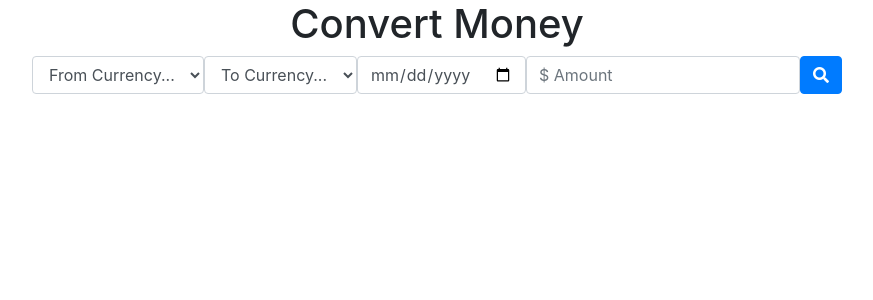
After one commit to Gnikangel/alexander, a Flask app: page /convert in a window 1280 px wide. The commit adds this page. Shown: the top 300 px of the page, without its empty margins (203-1076 px from the left). Run offline with Flask 2, Linux system fonts and the light colour scheme; data that the repository does not hold is empty; some libraries are stand-ins or nearby versions.

Commit message:
Feat: Add methods to consult rates and convert money

```diff
--- a/app.py
+++ b/app.py
@@ -2,6 +2,7 @@ import os
 
 from flask import Flask, render_template, request
 from flask_sqlalchemy import SQLAlchemy
+import json
 
 try:
     app = Flask(__name__)
@@ -16,23 +17,56 @@ from api import currency_app
 from models import currency, currency_rate
 
 
+@app.route("/")
+def home():
+    return render_template("index.html")
+
+
+def process_fetch_rate(iso_from, iso_to, date):
+    # crear la logica de este query en el model
+    rate_obj = currency_rate.CurrencyRate.find_rate(
+        iso_from, iso_to, date)
+
+    if(rate_obj is None):
+        rate = currency_app.fetch_web_currency_rate(iso_from, iso_to, date)
+        rate_obj = currency_rate.CurrencyRate.insert_new_convertion_rate(
+            iso_to, iso_from, rate, date)
+
+    return rate_obj
+
+
 @app.route("/getRate")
 def get_rate():
     iso_from = request.args.get('isoFrom')
     iso_to = request.args.get('isoTo')
     date = request.args.get('date')
+    rate_obj = False
 
-    # crear la logica de este query en el model
-    exist = currency_rate.CurrencyRate.find_rate(
-        iso_from, iso_to, date)
+    if not iso_from or not iso_to or not date:
+        currencies = currency.Currency.find_all()
+        return render_template(
+            "get_rate_template.html", currencies=currencies)
 
-    if(exist is None):
-        rate = currency_app.fetch_web_currency_rate(iso_from, iso_to, date)
-        newRate = currency_rate.CurrencyRate.insert_new_convertion_rate(
-            iso_to, iso_from, rate, date)
-        return "hola Api, tu se creo la nueva converion: %6f" % newRate.rate
-    else:
-        return "Hola juanito esta es tu conversion %6f" % exist.rate
+    rate_obj = process_fetch_rate(iso_from, iso_to, date)
+
+    return json.dumps(rate_obj.serialize())
+
+
+@app.route("/convert")
+def convert():
+    iso_from = request.args.get('isoFrom')
+    iso_to = request.args.get('isoTo')
+    date = request.args.get('date')
+    amount = request.args.get('amount')
+    rate_obj = False
+
+    if not iso_from or not iso_to or not date or not amount:
+        currencies = currency.Currency.find_all()
+        return render_template(
+            "currency_covertion_template.html", currencies=currencies)
+
+    rate_obj = process_fetch_rate(iso_from, iso_to, date)
+    return json.dumps(rate_obj.rate * float(amount))
 
 
 if __name__ == '__main__':
--- a/models/currency.py
+++ b/models/currency.py
@@ -19,6 +19,10 @@ class Currency(db.Model):
     def __repr__(self):
         return '<currency_id {}>'.format(self.currency_id)
 
+    @staticmethod
+    def find_all():
+        return Currency.query.order_by(Currency.iso_code).all()
+
     def serialize(self):
         return {
             'currency_id': self.currency_id,
--- a/models/currency_rate.py
+++ b/models/currency_rate.py
@@ -25,7 +25,7 @@ class CurrencyRate(db.Model):
             'currency_rate_id': self.currency_rate_id,
             'iso_code_to': self.iso_code_to,
             'iso_code_from': self.iso_code_from,
-            'date': self.date,
+            'date': self.date.isoformat(),
             'rate': self.rate,
         }
 
--- /dev/null
+++ b/templates/currency_covertion_template.html
@@ -0,0 +1,28 @@
+{% extends "get_rate_template.html" %}
+ {% block header %}
+    <h1 class="text-center">Convert Money</h1>
+{% endblock %}
+{% block title %}
+    <title>Conver Money</title>
+{% endblock %}
+{% block inputs %}
+  {{ super() }}
+    <div class="form-group">
+        <input type="number" id="amount" class="form-control" placeholder="$ Amount"/>
+     </div>
+{% endblock %}
+{% block action_script%}
+<script type="text/javascript" charset="utf-8" async defer>
+    $("#getRateBtn").click(function() {
+        $.get("/convert", { isoFrom: $("#iso_from option:checked").val(), isoTo: $("#iso_to option:checked").val(), date: $("#date").val(), amount: $("#amount").val()} ).done(function(res) {
+            try{
+                res = JSON.parse(res);
+
+                $("#result").html("<h1 class='text-center'> Your Result is</h1> <br/> <h1 class='text-center'>" + res + "</h1>");
+            } catch(error) {
+                alert("You must set the parameters to process this request.")
+            }
+        });
+    });
+</script>
+{% endblock %}
--- /dev/null
+++ b/templates/get_rate_template.html
@@ -0,0 +1,71 @@
+<!DOCTYPE html>
+<html>
+<head>
+    <meta charset="utf-8">
+    <meta http-equiv="X-UA-Compatible" content="IE=edge">
+    <meta name="viewport" content="width=device-width, initial-scale=1">
+    <link rel="stylesheet" type="text/css" href="{{ url_for('static', filename='lib/bootstrap-4.3.1-dist/css/bootstrap.min.css') }}">
+    <link rel="stylesheet" type="text/css" href="{{ url_for('static', filename='lib/fontawesome-free-5.9.0-web/css/all.min.css') }}">
+    <script src="{{ url_for('static', filename='lib/jquery/jquery-3.4.1.min.js') }}"></script>
+    <script src="{{ url_for('static', filename='lib/popperJS/popper.min.js') }}"></script>
+    <script src="{{ url_for('static', filename='lib/bootstrap-4.3.1-dist/js/bootstrap.min.js') }}"></script>
+    {% block title %}
+    <title>Home</title>
+    {% endblock %}
+</head>
+<style type="text/css" media="screen">
+
+</style>
+<body>
+    <div class="container">
+        {% block header %}
+            <h1 class="text-center">Search the Current Rate</h1>
+        {% endblock %}
+    </div>
+   <div class="d-flex justify-content-around">
+        <form class="form-inline">
+            {% block inputs %}
+                <div class="form-group">
+                    <select class="form-control" id="iso_from">
+                        <option value="">From Currency...</option>
+                        {% for currency in currencies%}
+                            <option value="{{currency.iso_code}}">{{currency.iso_code + " - " + currency.name}}</option>
+                        {% endfor %}
+                    </select>
+                </div>
+                <div class="form-group">
+                    <select class="form-control" id="iso_to">
+                        <option value="">To Currency...</option>
+                        {% for currency in currencies%}
+                            <option value="{{currency.iso_code}}">{{currency.iso_code + " - " + currency.name}}</option>
+                        {% endfor %}
+                    </select>
+                </div>
+                <div class="form-group">
+                  <input type="date" id="date" class="form-control" placeholder="Date"/>
+                </div>
+            {% endblock %}
+            <div class="form-group">
+                <button type="button" class="btn btn-primary" id="getRateBtn"><i class="fas fa-search"></i></button>
+            </div>
+      </form>
+   </div>
+   <div id="result"></div>
+</body>
+
+{% block action_script%}
+<script type="text/javascript" charset="utf-8" async defer>
+    $("#getRateBtn").click(function() {
+        $.get("/getRate", { isoFrom: $("#iso_from option:checked").val(), isoTo: $("#iso_to option:checked").val(), date: $("#date").val()} ).done(function(res) {
+            try{
+                res = JSON.parse(res);
+
+                $("#result").html("<h1 class='text-center'> Your Result is</h1> <br/> <h1 class='text-center'>" + res.rate + "</h1>");
+            } catch(error) {
+                alert("You must set the parameters to process this request.")
+            }
+        });
+    });
+</script>
+{% endblock %}
+</html>
```
Also changed, not shown: templates/index.html (+26 -4 lines), templates/login.html (added, +68 -0 lines).
